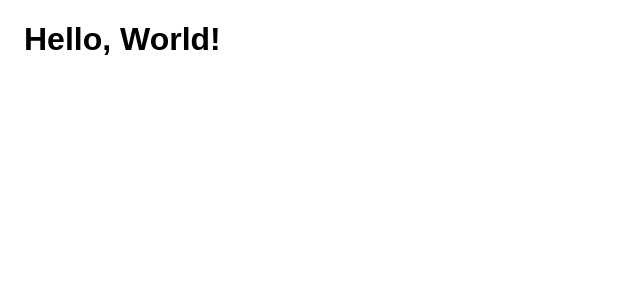
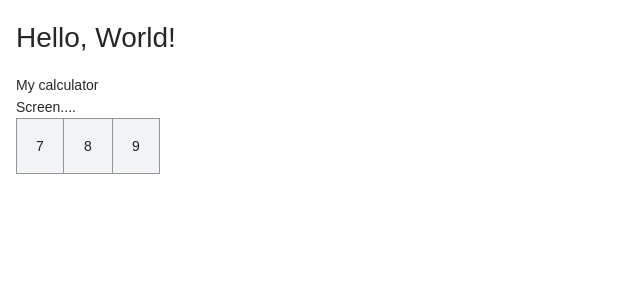
Before and after one commit to turbo8p/ipos-app, a React app: page / in a window 1280 px wide. Shown: the top 300 px of the page, without its empty margins (0-640 px from the left). Built offline with nearby package versions, Linux system fonts and the light colour scheme.

Commit message:
feat: install antd and create calculator components

```diff
--- a/package.json
+++ b/package.json
@@ -34,6 +34,7 @@
     "webpack-dev-server": "^4.6.0"
   },
   "dependencies": {
+    "antd": "^4.17.2",
     "react": "^17.0.2",
     "react-dom": "^17.0.2"
   }
--- a/src/App.css
+++ b/src/App.css
@@ -1,3 +1,5 @@
+@import '~antd/dist/antd.css';
+
 .App {
     margin: 1rem;
     font-family: Arial, Helvetica, sans-serif;
--- a/src/App.tsx
+++ b/src/App.tsx
@@ -1,14 +1,14 @@
-import React, { Component} from "react";
+import React from "react";
 import "./App.css";
+import Calculator from  './Calculator/Calculator';
 
-class App extends Component{
-  render(){
-    return(
-      <div className="App">
-        <h1> Hello, World! </h1>
-      </div>
-    );
-  }
+function App () {
+  return(
+    <div className="App">
+      <h1> Hello, World! </h1>
+      <Calculator />
+    </div>
+  );
 }
 
 export default App;
--- /dev/null
+++ b/src/Calculator/Button.css
@@ -0,0 +1,21 @@
+.calculator-button {
+    background: #f1f3f4;
+    color: #202124;
+    border: 1px solid #939799;
+    width: 3rem;
+    height: 3rpm;
+    padding: 1rem;
+}
+
+.calculator-button:hover {
+    cursor: pointer;
+}
+
+.calculator-button:active {
+    background: #d5d6d6;
+}
+
+.no-side-borders {
+    border-left: 0px;
+    border-right: 0px;
+}
--- /dev/null
+++ b/src/Calculator/Button.tsx
@@ -0,0 +1,16 @@
+import React from "react";
+import "./Button.css";
+type IButtonProps = {
+    children: string,
+    className?: string
+}
+
+function Button (props: IButtonProps) {
+    return (
+        <button className={`calculator-button ${props.className}`}>
+            {props.children}
+        </button>
+    );
+}
+
+export default Button;
--- /dev/null
+++ b/src/Calculator/Calculator.tsx
@@ -0,0 +1,18 @@
+import React from "react";
+import Button from "./Button";
+import Screen from "./Screen";
+
+
+function Calculator() {
+    return(
+        <div>
+            My calculator
+            <br />
+            <Screen />
+            <Button>7</Button>
+            <Button className="no-side-borders">8</Button>
+            <Button>9</Button>
+        </div>
+    );
+}
+export default Calculator;
--- /dev/null
+++ b/src/Calculator/Screen.tsx
@@ -0,0 +1,12 @@
+import React from "react";
+
+
+function Screen() {
+    return(
+        <div>
+            Screen....
+        </div>
+    );
+}
+
+export default Screen;
```
Also changed, not shown: 1 other file (tests, documents, lock files or other folders).
